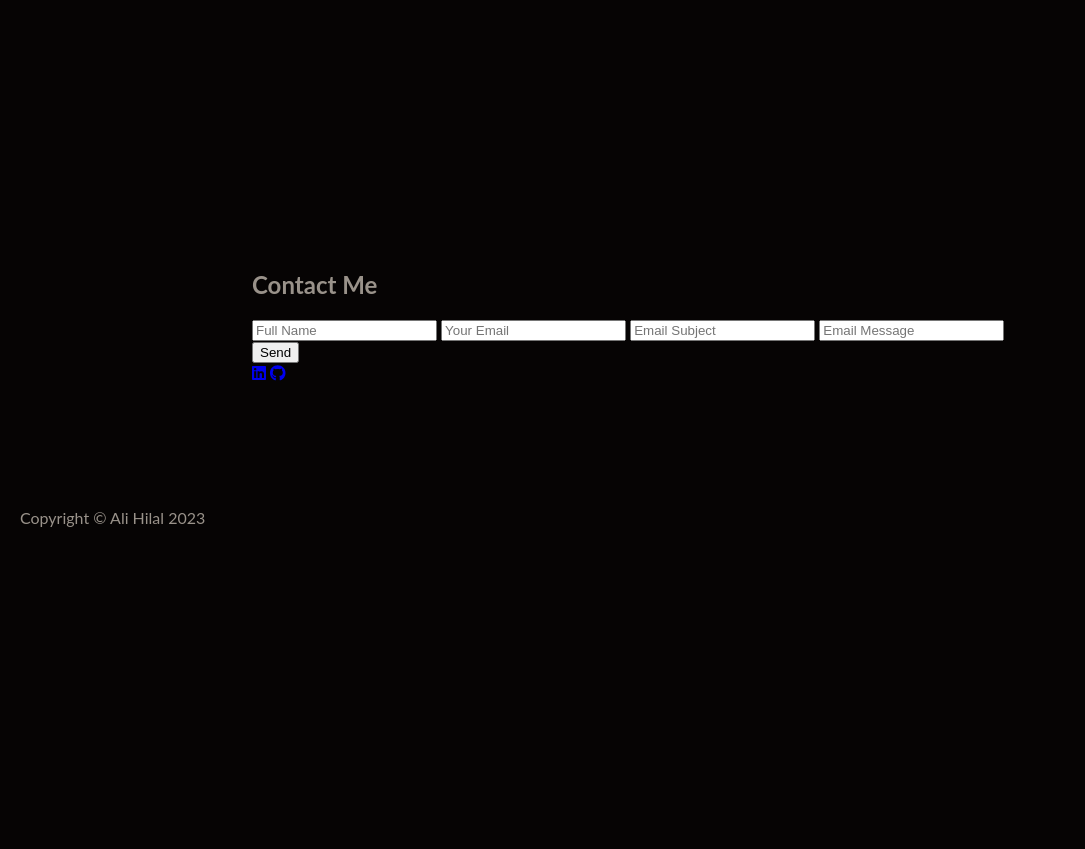
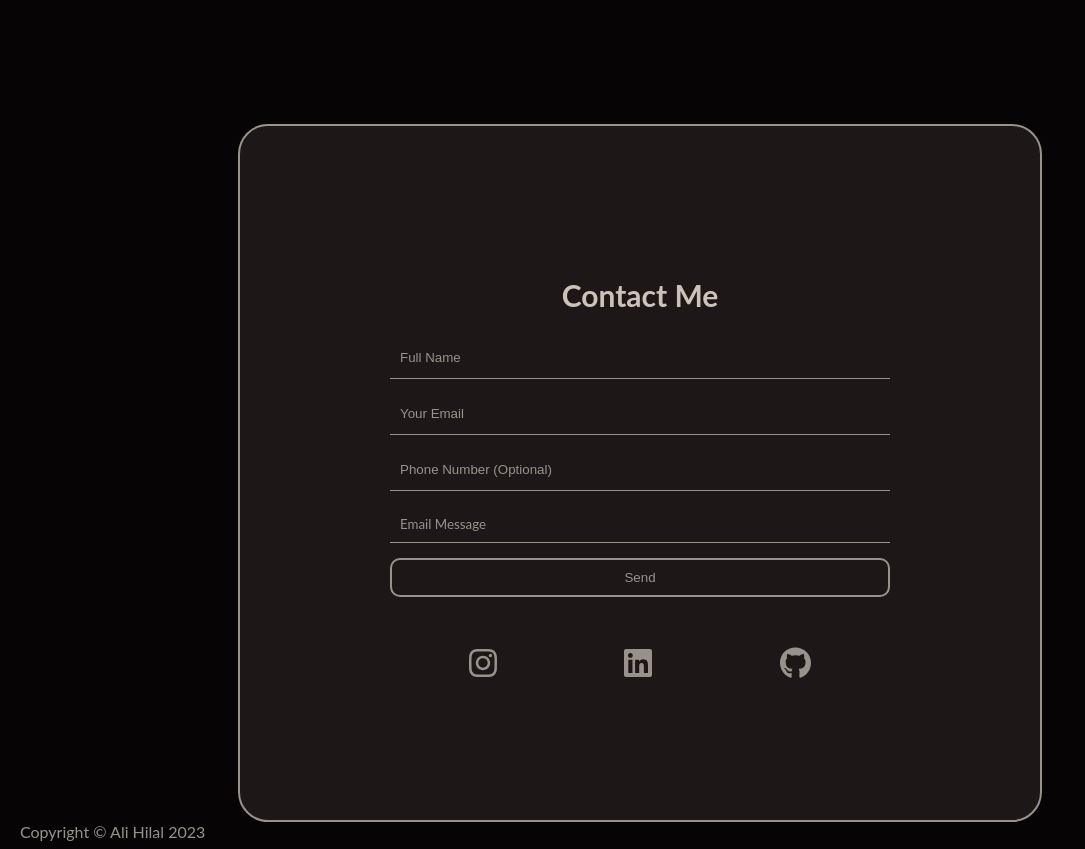
Before and after one commit to alihilal24/alihilal24.github.io, a plain HTML site: page index.html in a window 1280 px wide. Shown: the part 4600-5449 px from the top of the page, without its empty margins (0-1085 px from the left). Before the commit the page ends 5135 px from the top, so only its background shows below. Drawn offline with Linux system fonts and the light colour scheme.

Commit message:
contect me section completed

```diff
--- a/css/styles.css
+++ b/css/styles.css
@@ -380,4 +380,99 @@
   display: grid;
   justify-content: center;
   align-items: center;
+  background-color: var(--darker-background);
+  border-radius: 30px;
+  border: 2px solid var(--body-text);
+
 }
+
+.email-form{
+  width: 500px;
+  display: grid;
+  row-gap: 15px;
+}
+
+.one-line-input{
+  height: 20px;
+  padding: 10px;
+  background-color: transparent;
+  color: var(--body-text);
+  outline: none;
+  border: none;
+  border-bottom: 1px solid var(--body-text);
+}
+
+.one-line-input::placeholder{
+  border: none;
+  outline: none;
+  color: var(--body-text);
+}
+
+.one-line-input:focus{
+  outline: none;
+}
+
+.multi-line-input{
+  padding: 10px;
+  resize: none;
+  background-color: transparent;
+  color: var(--body-text);
+  outline: none;
+  border: none;
+  border-bottom: 1px solid var(--body-text);
+  font-family: Lato;
+}
+
+.multi-line-input::placeholder{
+  border: none;
+  outline: none;
+  color: var(--body-text);
+  font-family: Lato;
+}
+
+.multi-line-input:focus{
+  outline: none;
+}
+
+.submit-button{
+  padding: 10px;
+  background-color: transparent;
+  border: 2px solid var(--body-text);
+  border-radius: 10px;
+  color: var(--body-text);
+  background: linear-gradient(to left, transparent 50%, var(--body-text) 50%) right;
+  background-size: 200%;
+  transition: .5s ease-out;
+}
+
+.submit-button:hover{
+  background-position: left;
+}
+
+.socials{
+  display: grid;
+  column-count: 3;
+  margin: 15px;
+  margin-top: 50px;
+}
+
+.c1{
+  grid-column: 1;
+  justify-content: center;
+}
+
+.c2{
+grid-column: 2;
+justify-content: center;
+}
+
+.c3{
+grid-column: 3;
+justify-content: center;
+}
+
+.social-icon {
+  display: flex;
+  color: var(--body-text);
+
+}
--- a/index.html
+++ b/index.html
@@ -231,22 +231,23 @@
         </section>
         <!-- Contact-->
         <section class="contact-section" id="contact">
-            <div class="container">
-                <h2>Contact Me</h2>
 
-                <form action="https://formsubmit.co/02d8484e5f28593afae39abefd9e6005" method="POST" target="_blank">
-                    <input type="text" name="Name" placeholder="Full Name" required>
-                    <input type="email" name="Email" placeholder="Your Email" required>
-                    <input type="text" name="Subject" placeholder="Email Subject" required>
-                    <input type="text" name="Message" placeholder="Email Message" required>
-                    <button type="submit">Send</button>
+                <h2 class="section-title">Contact Me</h2>
+
+                <form class="email-form" action="https://formsubmit.co/02d8484e5f28593afae39abefd9e6005" method="POST" target="_blank">
+                    <input class="one-line-input" type="text" name="Name" placeholder="Full Name" required>
+                    <input class="one-line-input" type="email" name="Email" placeholder="Your Email" required>
+                    <input class="one-line-input" type="text" name="Number" placeholder="Phone Number (Optional)">
+                    <textarea class="multi-line-input" name="Message" placeholder="Email Message" required></textarea>
+                    <button class="submit-button" type="submit">Send</button>
                 </form>
 
-                <div class="social d-flex justify-content-center">
-                    <a class="mx-2" href="https://www.linkedin.com/in/alihilal24/" target="_blank"><i class="fab fa-linkedin"></i></a>
-                    <a class="mx-2" href="https://github.com/alihilal24" target="_blank"><i class="fab fa-github"></i></a>
+                <div class="socials">
+                    <a class="social-icon c1" href="https://www.instagram.com/alihilal24/" target="_blank"><i class="fab fa-instagram fa-2xl"></i></a>
+                    <a class="social-icon c2" href="https://www.linkedin.com/in/alihilal24/" target="_blank"><i class="fab fa-linkedin fa-2xl"></i></a>
+                    <a class="social-icon c3" href="https://github.com/alihilal24" target="_blank"><i class="fab fa-github fa-2xl"></i></a>
                 </div>
-            </div>
+
         </section>
         <!-- Footer-->
         <footer><div class="container">Copyright &copy; Ali Hilal 2023</div></footer>
--- a/js/scripts.js
+++ b/js/scripts.js
@@ -40,3 +40,21 @@ function openCity(evt, companyName) {
   document.getElementById(companyName).style.display = "block";
   evt.currentTarget.className += " active";
 }
+
+const txHeight = 16;
+const tx = document.getElementsByTagName("textarea");
+
+for (let i = 0; i < tx.length; i++) {
+  if (tx[i].value == '') {
+    tx[i].setAttribute("style", "height:" + txHeight + "px;overflow-y:hidden;");
+  } else {
+    tx[i].setAttribute("style", "height:" + (tx[i].scrollHeight) + "px;overflow-y:hidden;padding:10px 10px 0px 10px");
+  }
+  tx[i].addEventListener("input", OnInput, false);
+}
+
+function OnInput(e) {
+  this.style.height = 0;
+  this.style.height = (this.scrollHeight) + "px";
+
+}
```
